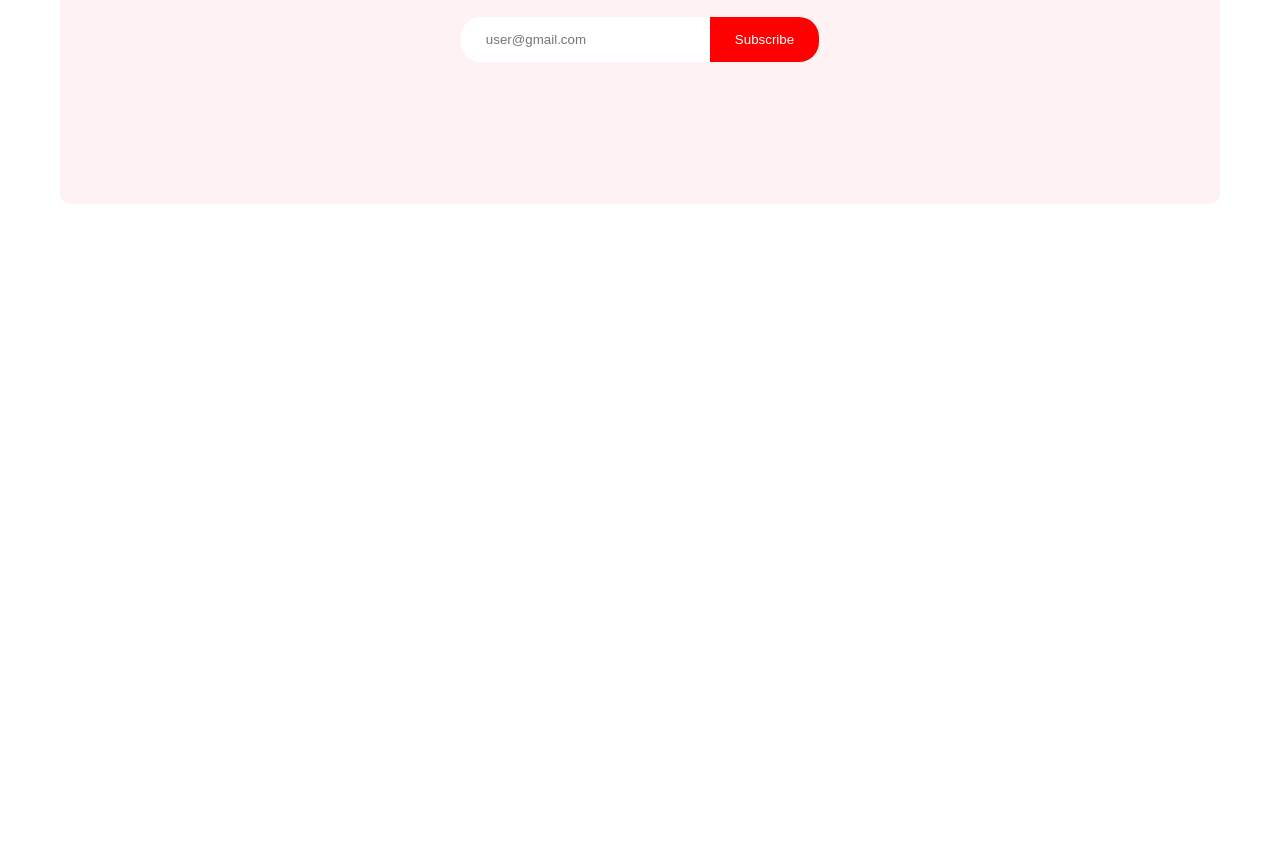
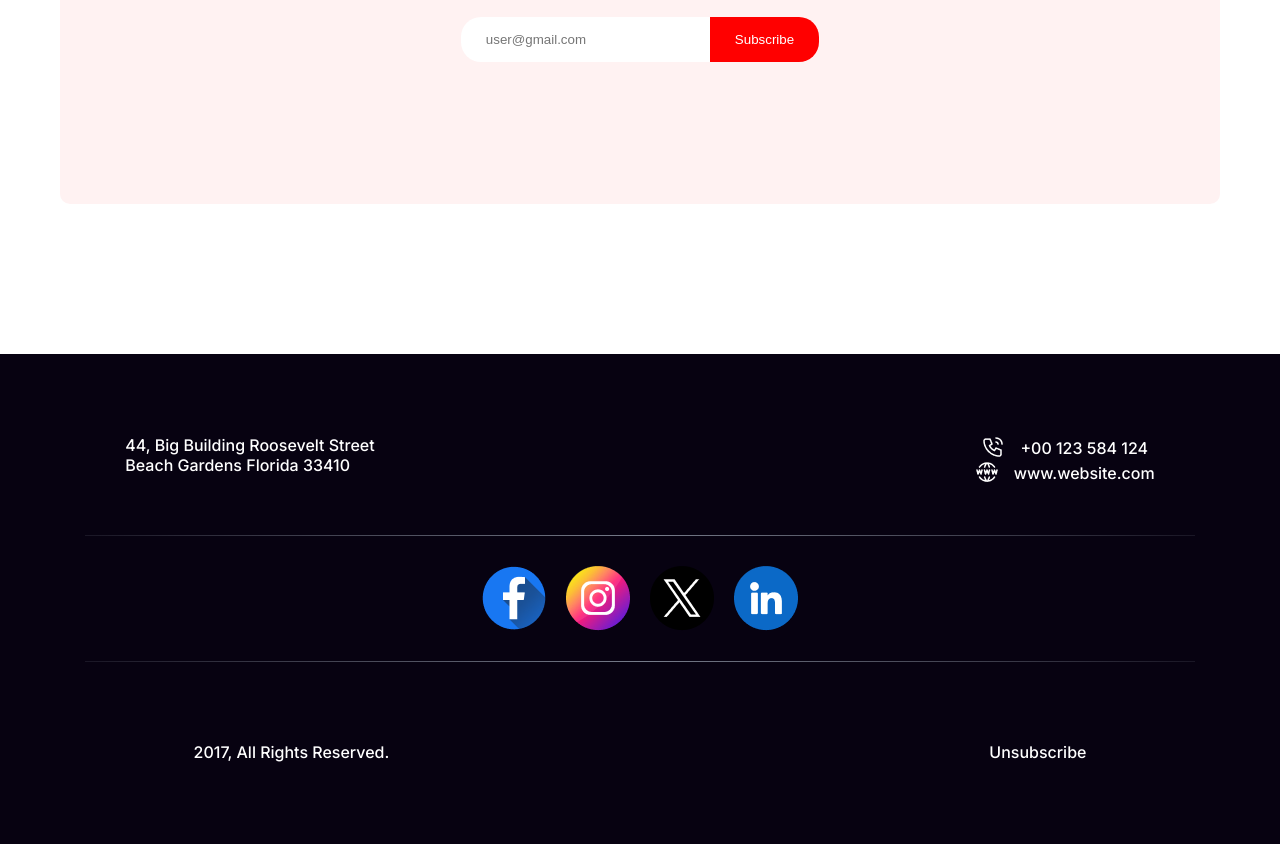
Before and after one commit to smefti70/New-Year-New-Mission, a plain HTML site: page index.html in a window 1280 px wide. Shown: the part 4354-5198 px from the top of the page. Before the commit the page ends 4708 px from the top, so only its background shows below. Drawn offline with Linux system fonts and the light colour scheme.

Commit message:
Footer Section Added.

```diff
--- a/index.html
+++ b/index.html
@@ -87,5 +87,37 @@
     </section>
     <!-- Subscribe Section Ends -->
 
+    <!-- Footer Section Starts -->
+    <footer>
+        <div class="contact-details">
+            <div class="address">
+                <p>44, Big Building Roosevelt Street<br>
+                    Beach Gardens Florida 33410</p>
+            </div>
+            <div class="contacts">
+                <div class="contact-no">
+                    <img src="images/Call.png" alt="Phone icon">
+                <span>+00 123 584 124</span>
+                </div>
+                <div class="website">
+                    <img src="images/Website.png" alt="Website icon">
+                <span>www.website.com</span>
+                </div>
+            </div>
+        </div>
+        <div class="border"></div>
+        <div class="logos">
+            <img src="images/Facebook.png" alt="Facebook Logo">
+            <img src="images/Instagram.png" alt="Instagram Logo">
+            <img src="images/Twitter.png" alt="Twitter Logo">
+            <img src="images/Linkedin.png" alt="Linkedin Logo">
+        </div>
+        <div class="border"></div>
+        <div class="copyright">
+            <p>2017, All Rights Reserved.</p>
+            <p>Unsubscribe</p>
+        </div>
+    </footer>
+    <!-- Footer Section Ends -->
 </body>
 </html>
--- a/style.css
+++ b/style.css
@@ -284,3 +284,54 @@ input[type='submit']{
     margin-left: -5px;
     cursor: pointer;
 }
+
+/* Footer Section Styles */
+footer{
+    padding: 20px;
+    background-color: #070211;
+    height: 450px;
+    font-family: "Inter", sans-serif;
+    display: flex;
+    justify-content: center;
+    align-items: center;
+    flex-direction: column;
+}
+
+.contact-details{
+    display: flex;
+    gap: 600px;
+    margin-bottom: 50px;
+}
+
+.contact-no,
+.website{
+    display: flex;
+    justify-content: center;
+    align-items: center;
+    gap: 15px;
+}
+
+
+footer p,span{
+    color: white;
+    font-weight: 500;
+}
+
+.border {
+    margin: 0 auto;
+    width: 1110px;
+    height: 1px;
+    background: linear-gradient(90deg, rgba(192, 204, 218, 0.10) 0%, rgba(192, 204, 218, 0.60) 50.38%, rgba(192, 204, 218, 0.10) 100%);
+}
+
+.logos{
+    margin: 30px auto;
+    display: flex;
+    gap: 20px;
+}
+
+.copyright{
+    margin: 80px auto 0;
+    display: flex;
+    gap: 600px;
+}
```
